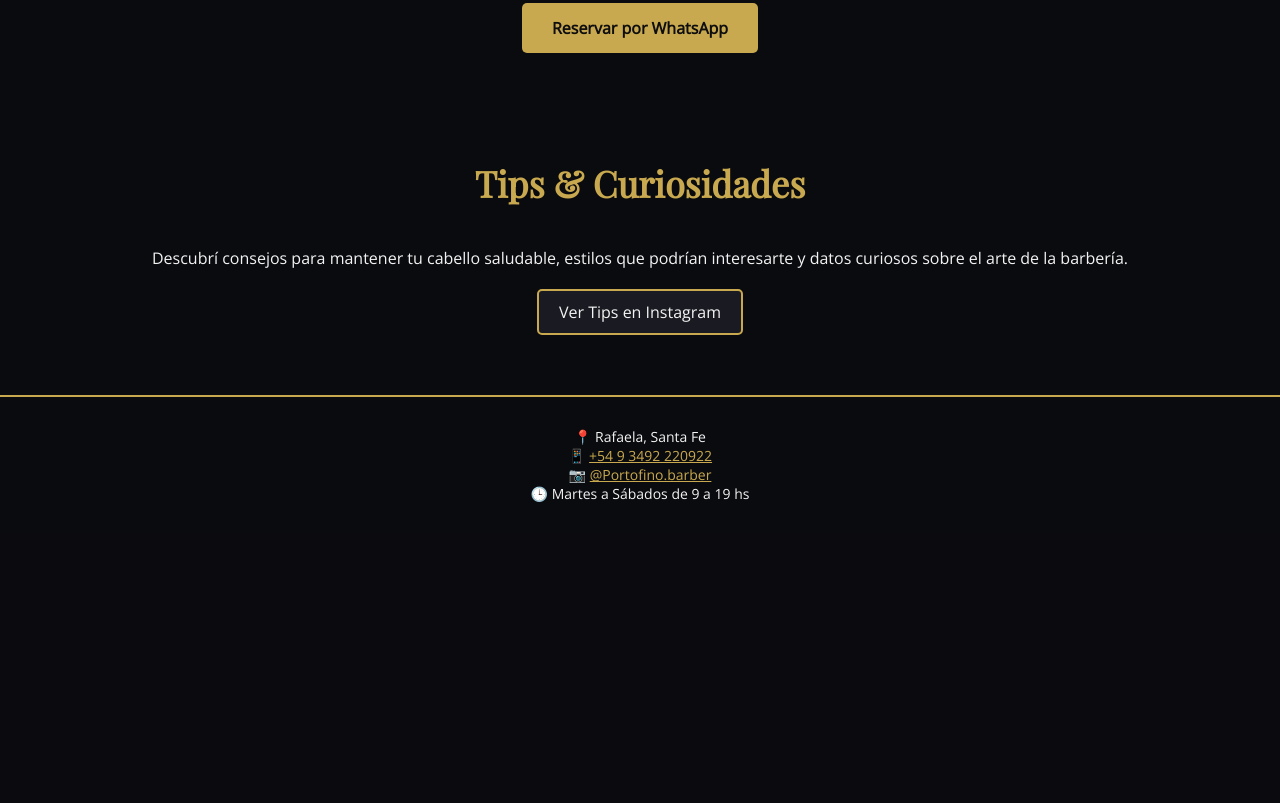
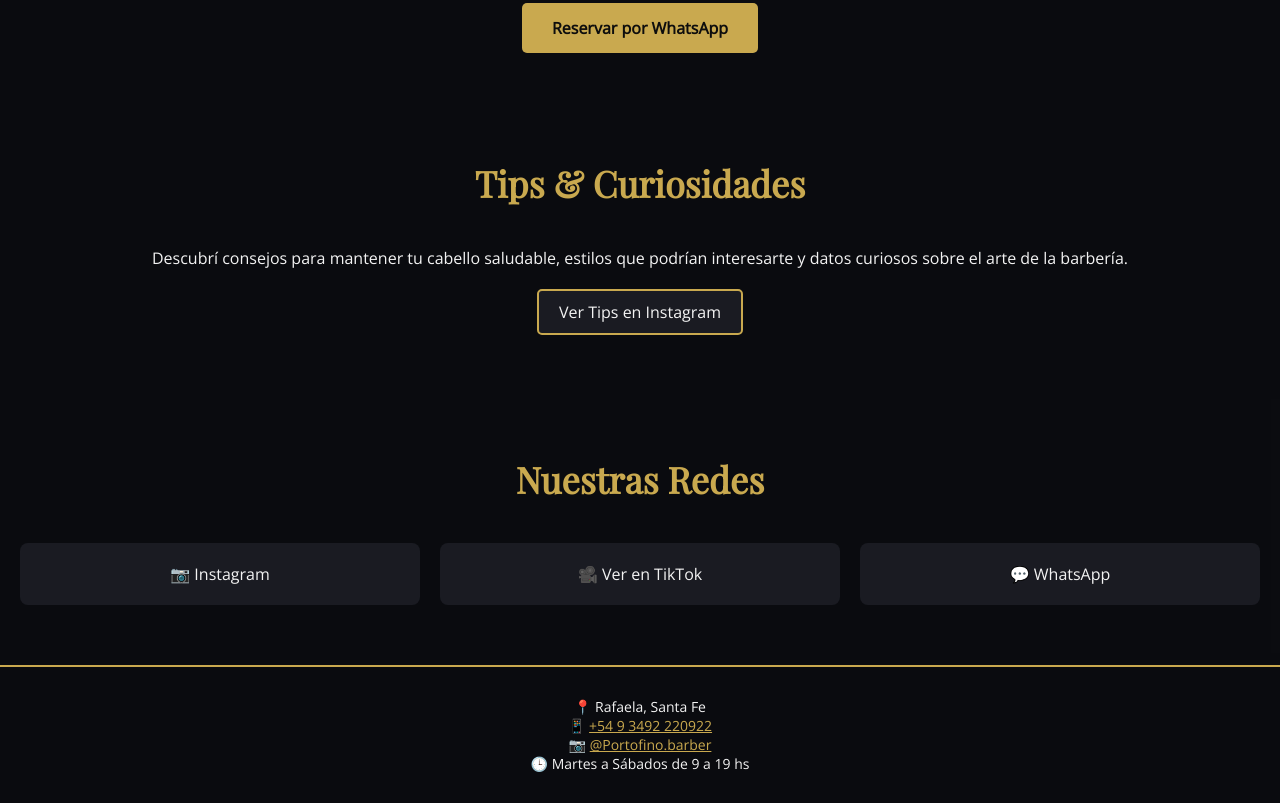
Before and after one commit to PortofinoBarber/Portofino, a plain HTML site: page index.html in a window 1280 px wide. Shown: the part 1126-1929 px from the top of the page. Before the commit the page ends 1659 px from the top, so only its background shows below. Drawn offline with nearby package versions, Linux system fonts and the light colour scheme.

Commit message:
Actualizar index.html

```diff
--- a/index.html
+++ b/index.html
@@ -1,5 +1,4 @@
-<!DOCTYPE html>
-<html lang="es">
+<!DOCTYPE html><html lang="es">
 <head>
   <meta charset="UTF-8">
   <meta name="viewport" content="width=device-width, initial-scale=1.0">
@@ -84,15 +83,22 @@
       margin-bottom: 40px;
       color: #c9a94f;
     }
-    .services {
+    .services, .redes {
       display: grid;
       grid-template-columns: repeat(auto-fit, minmax(250px, 1fr));
       gap: 20px;
     }
-    .services div {
+    .services div, .redes a {
       background-color: #1a1b22;
       padding: 20px;
       border-radius: 8px;
+      color: #f3f3f3;
+      text-decoration: none;
+      transition: background-color 0.3s;
+    }
+    .redes a:hover {
+      background-color: #c9a94f;
+      color: #0d0d0d;
     }
     .button-reserve {
       background-color: #c9a94f;
@@ -132,14 +138,6 @@
       background-color: #c9a94f;
       color: #0d0d0d;
     }
-    @keyframes fadeIn {
-      from { opacity: 0; }
-      to { opacity: 1; }
-    }
-    @keyframes fadeInUp {
-      from { opacity: 0; transform: translateY(20px); }
-      to { opacity: 1; transform: translateY(0); }
-    }
   </style>
 </head>
 <body>
@@ -149,17 +147,13 @@
       <a href="#servicios">Servicios</a>
       <a href="#reserva">Reservar</a>
       <a href="#tips">Tips</a>
-      <a href="https://www.tiktok.com/@francomggm" target="_blank">TikTok</a>
+      <a href="#redes">Redes</a>
       <a href="#contacto">Contacto</a>
     </nav>
-  </header>
-
-  <section class="hero">
+  </header>  <section class="hero">
     <h2>Estilo, Precisión y Lujo</h2>
     <a href="#reserva"><button>Reservá tu turno</button></a>
-  </section>
-
-  <section class="section" id="servicios">
+  </section>  <section class="section" id="servicios">
     <h3>Servicios</h3>
     <div class="services">
       <div>Corte Clásico</div>
@@ -167,20 +161,21 @@
       <div>Afeitado y Barba</div>
       <div>Mascarilla Facial</div>
     </div>
-  </section>
-
-  <section class="section" id="reserva">
+  </section>  <section class="section" id="reserva">
     <h3>Reserva tu turno</h3>
     <a href="https://wa.me/5493492220922?text=Quiero%20reservar%20en%20Portofino" target="_blank" class="button-reserve">Reservar por WhatsApp</a>
-  </section>
-
-  <section class="section" id="tips">
+  </section>  <section class="section" id="tips">
     <h3>Tips & Curiosidades</h3>
     <p>Descubrí consejos para mantener tu cabello saludable, estilos que podrían interesarte y datos curiosos sobre el arte de la barbería.</p>
     <a href="https://www.instagram.com/Portofino.barber/" target="_blank" class="tips-button">Ver Tips en Instagram</a>
-  </section>
-
-  <footer id="contacto">
+  </section>  <section class="section" id="redes">
+    <h3>Nuestras Redes</h3>
+    <div class="redes">
+      <a href="https://www.instagram.com/Portofino.barber" target="_blank">📷 Instagram</a>
+      <a href="https://www.tiktok.com/@francomggm" target="_blank">🎥 Ver en TikTok</a>
+      <a href="https://wa.me/5493492220922?text=Quiero%20reservar%20en%20Portofino" target="_blank">💬 WhatsApp</a>
+    </div>
+  </section>  <footer id="contacto">
     <p>📍 Rafaela, Santa Fe</p>
     <p>📱 <a href="https://wa.me/5493492220922?text=Quiero%20reservar%20en%20Portofino">+54 9 3492 220922</a></p>
     <p>📷 <a href="https://instagram.com/Portofino.barber" target="_blank">@Portofino.barber</a></p>
```
